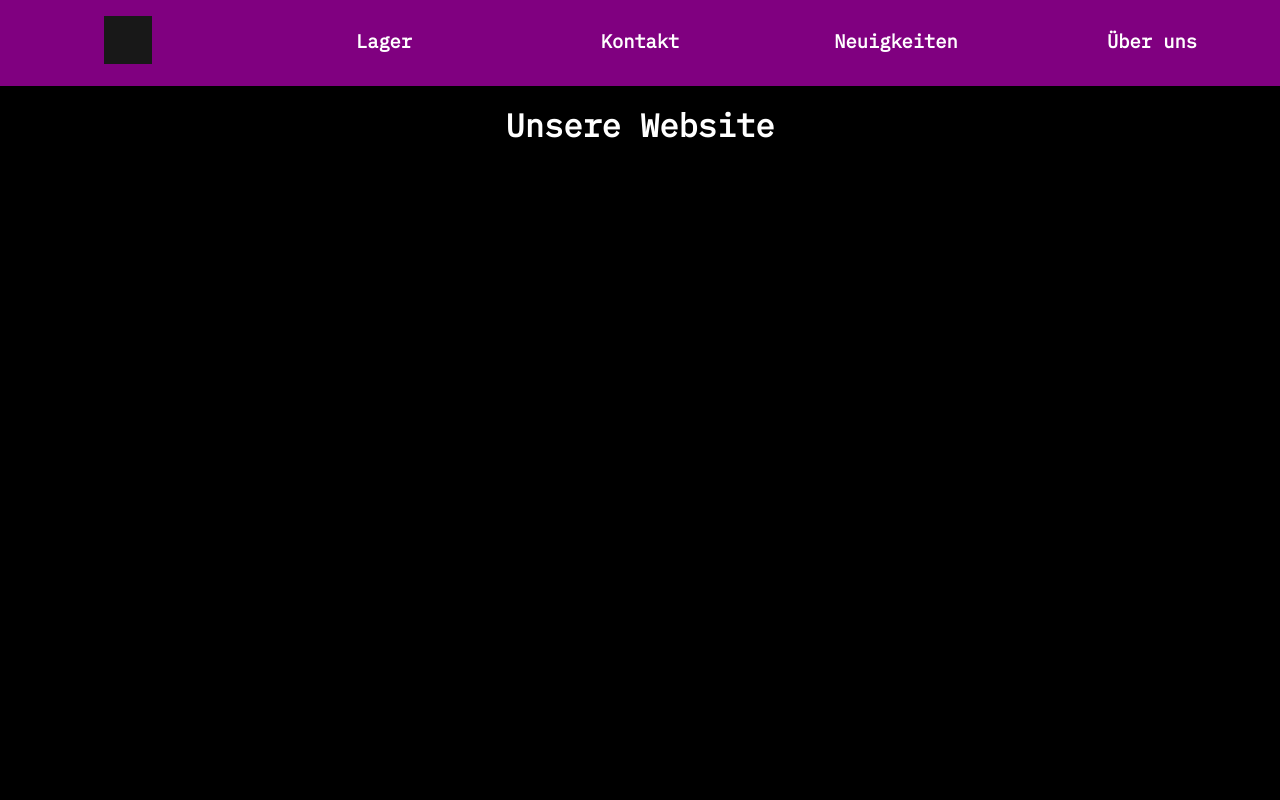
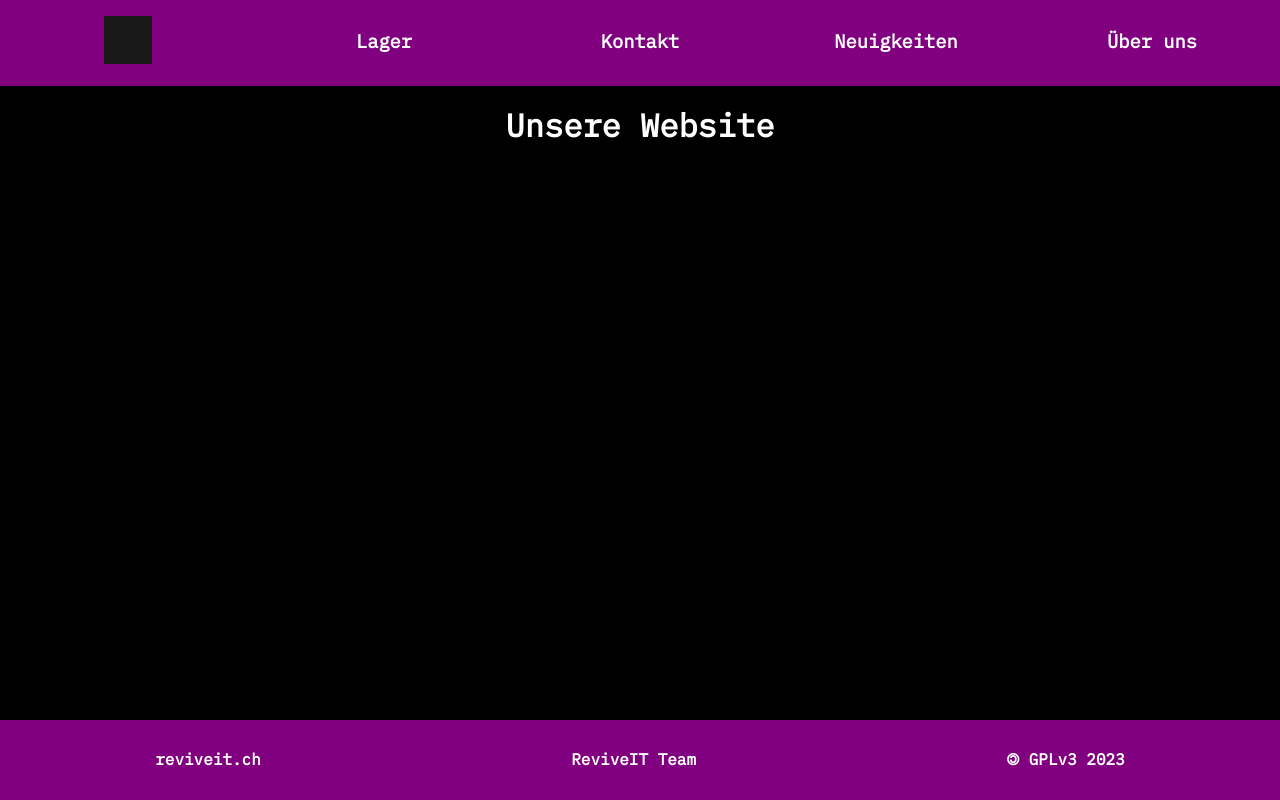
Before and after one commit to dlanaras/reviveit.ch, a SvelteKit app in the folder frontend/: page / in a window 1280 px wide. Shown: the top 800 px of the page. Built offline with nearby package versions, Linux system fonts and the light colour scheme.

Commit message:
fix: fixed footer to stay on bottom

```diff
--- a/frontend/src/app.html
+++ b/frontend/src/app.html
@@ -29,7 +29,6 @@
 				font-display: swap;
 			}
 			.content {
-				min-height: 100vh;
 				margin: 0;
 				width: 100%;
 				text-align: center;
--- a/frontend/src/components/footer.svelte
+++ b/frontend/src/components/footer.svelte
@@ -10,9 +10,10 @@
     display: flex;
     justify-content: space-around;
     width: 100%;
-      height: 7%;
     overflow:hidden;
     align-items: center;
-      min-height: 3rem;
+    height: 5rem;
+    position: fixed;
+    bottom: 0;
   }
 </style>
```
Lines whose indentation alone changed are shown as unchanged.
